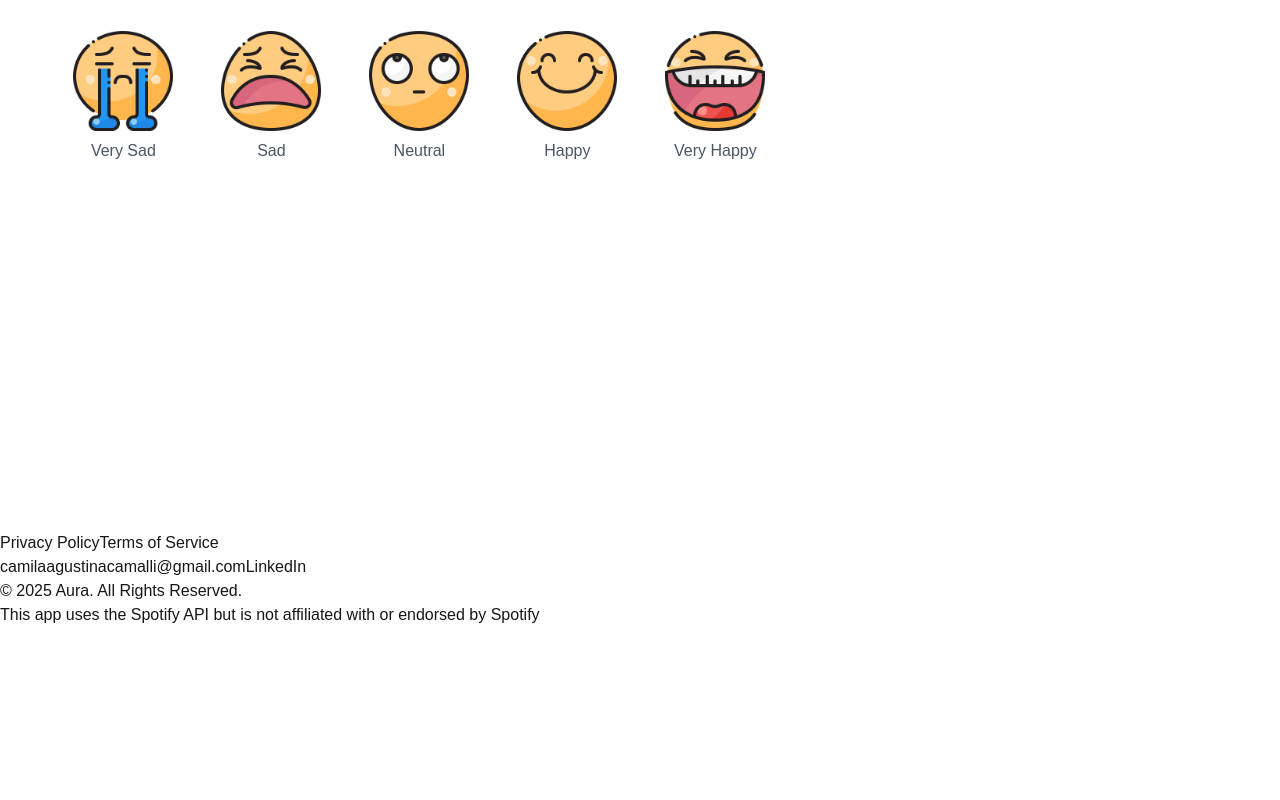
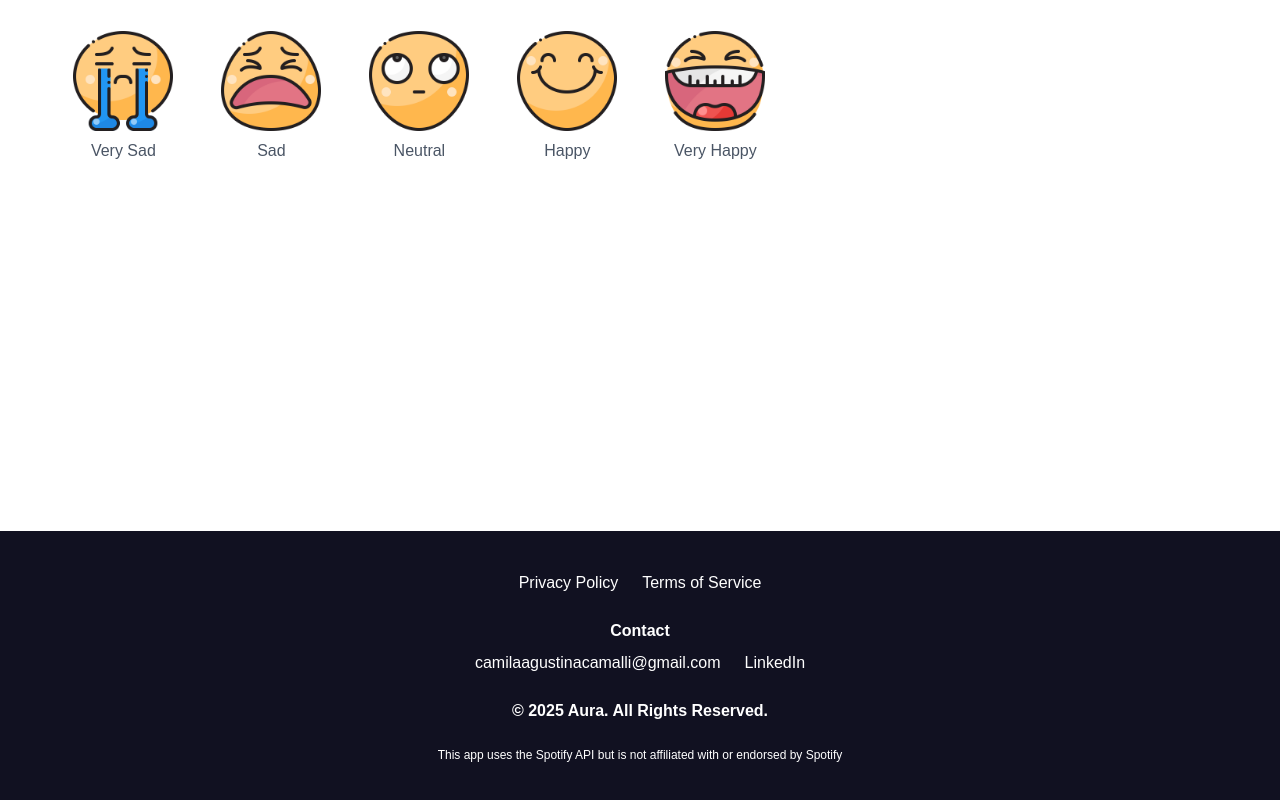
Before and after one commit to Camilacamalli/Aura, a Next.js app: page / in a window 1280 px wide. Shown: the part 334-1134 px from the top of the page. Before the commit the page ends 961 px from the top, so only its background shows below. Built offline with nearby package versions, Linux system fonts and the light colour scheme.

Commit message:
unit-blue

```diff
--- a/src/components/Footer.tsx
+++ b/src/components/Footer.tsx
@@ -4,17 +4,20 @@ export default function Footer() {
   const currentYear = new Date().getFullYear();
 
   return (
-    <footer role="contentinfo">
-      <div>
+    <footer role="contentinfo" className="text-center bg-[#111121] text-white space-y-6 p-[2.5rem]">
+      <div className='space-x-6'>
         <Link href="/privacy-policy">Privacy Policy</Link>
         <Link href="/terms-of-service">Terms of Service</Link>
       </div>
-      <div>
-        <a href="mailto:camilaagustinacamalli@gmail.com">camilaagustinacamalli@gmail.com</a>
-        <a href="https://www.linkedin.com/in/camila-camalli/" target="_blank">LinkedIn</a>
+      <div className='space-y-2'>
+        <h3 className='font-bold'>Contact</h3>
+        <div className='flex justify-center space-x-6'>
+          <a href="mailto:camilaagustinacamalli@gmail.com">camilaagustinacamalli@gmail.com</a>
+          <a href="https://www.linkedin.com/in/camila-camalli/" target="_blank">LinkedIn</a>
+        </div>
       </div>
-      <p>&copy; {currentYear} Aura. All Rights Reserved.</p>
-      <p>This app uses the Spotify API but is not affiliated with or endorsed by Spotify</p>
+      <p className="font-bold">&copy; {currentYear} Aura. All Rights Reserved.</p>
+      <p className='text-xs'>This app uses the Spotify API but is not affiliated with or endorsed by Spotify</p>
     </footer>
   )
 }
```
